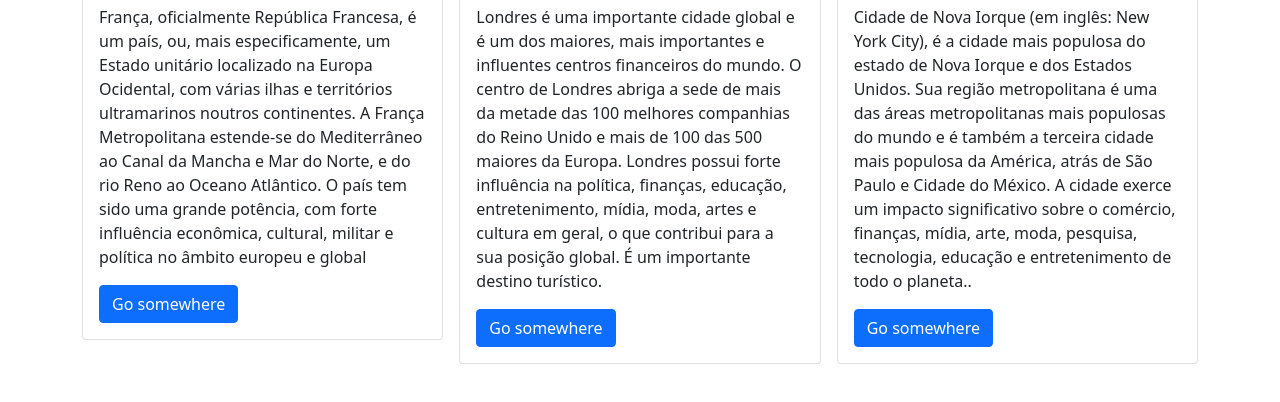
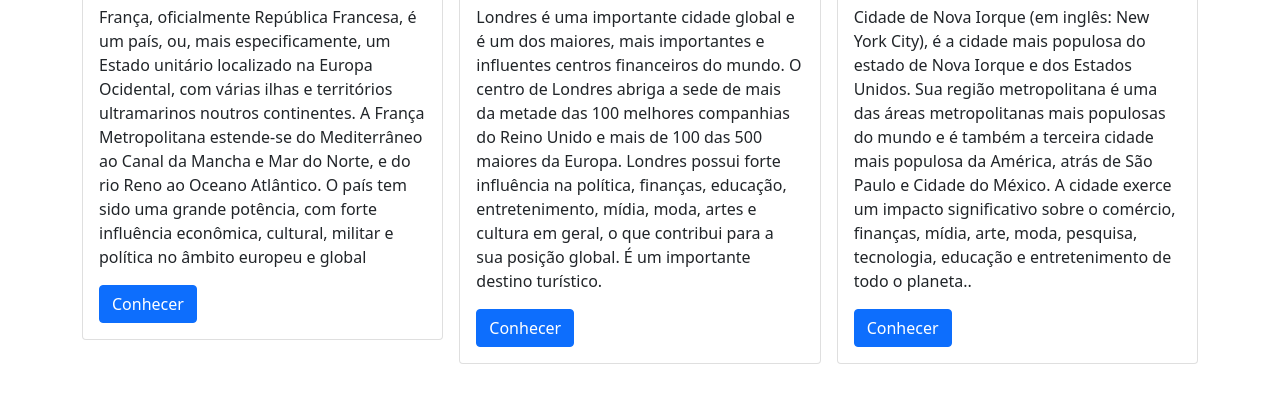
Before and after one commit to Evelyn3po/Reposit-Web-I-Ativ-Bootstrap, a plain HTML site: page index.html in a window 1280 px wide. Shown: the part 336-738 px from the top of the page. Drawn offline with nearby package versions, Linux system fonts and the light colour scheme.

Commit message:
Update index.html

```diff
--- a/index.html
+++ b/index.html
@@ -21,7 +21,7 @@
                     <div class="card-body">
                         <h5 class="card-title">França</h5>
                         <p class="card-text">França, oficialmente República Francesa, é um país, ou, mais especificamente, um Estado unitário localizado na Europa Ocidental, com várias ilhas e territórios ultramarinos noutros continentes. A França Metropolitana estende-se do Mediterrâneo ao Canal da Mancha e Mar do Norte, e do rio Reno ao Oceano Atlântico. O país tem sido uma grande potência, com forte influência econômica, cultural, militar e política no âmbito europeu e global </p>
-                        <a href="#" class="btn btn-primary">Go somewhere</a>
+                        <a href="#" class="btn btn-primary">Conhecer</a>
                     </div>
                 </div>
             </div>
@@ -31,7 +31,7 @@
                     <div class="card-body">
                         <h5 class="card-title">Londres</h5>
                         <p class="card-text">Londres é uma importante cidade global e é um dos maiores, mais importantes e influentes centros financeiros do mundo. O centro de Londres abriga a sede de mais da metade das 100 melhores companhias do Reino Unido e mais de 100 das 500 maiores da Europa. Londres possui forte influência na política, finanças, educação, entretenimento, mídia, moda, artes e cultura em geral, o que contribui para a sua posição global. É um importante destino turístico. </p>
-                        <a href="#" class="btn btn-primary">Go somewhere</a>
+                        <a href="#" class="btn btn-primary">Conhecer</a>
                     </div>
                 </div>
             </div>
@@ -41,7 +41,7 @@
                     <div class="card-body">
                         <h5 class="card-title">Nova Iorque</h5>
                         <p class="card-text">Cidade de Nova Iorque (em inglês: New York City), é a cidade mais populosa do estado de Nova Iorque e dos Estados Unidos. Sua região metropolitana é uma das áreas metropolitanas mais populosas do mundo e é também a terceira cidade mais populosa da América, atrás de São Paulo e Cidade do México. A cidade exerce um impacto significativo sobre o comércio, finanças, mídia, arte, moda, pesquisa, tecnologia, educação e entretenimento de todo o planeta..</p>
-                        <a href="#" class="btn btn-primary">Go somewhere</a>
+                        <a href="#" class="btn btn-primary">Conhecer</a>
                     </div>
                 </div>
             </diva
```
